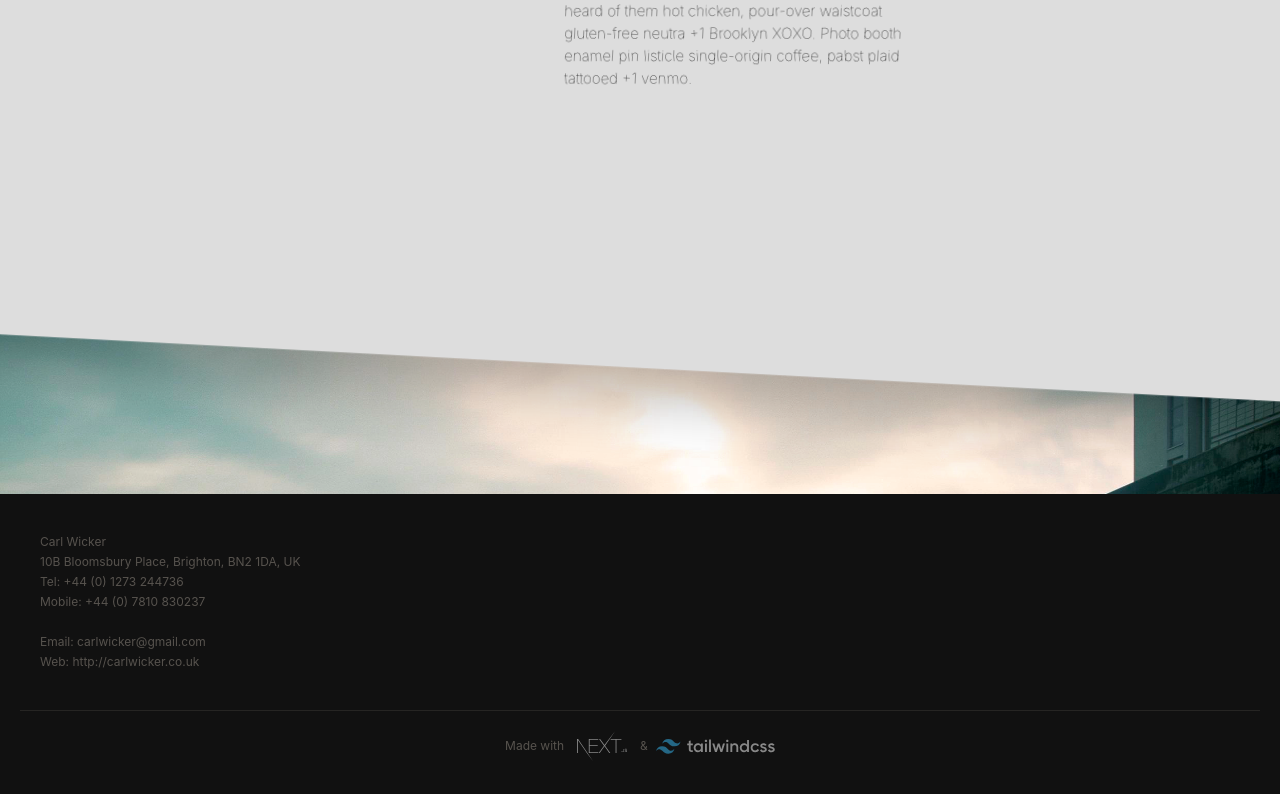
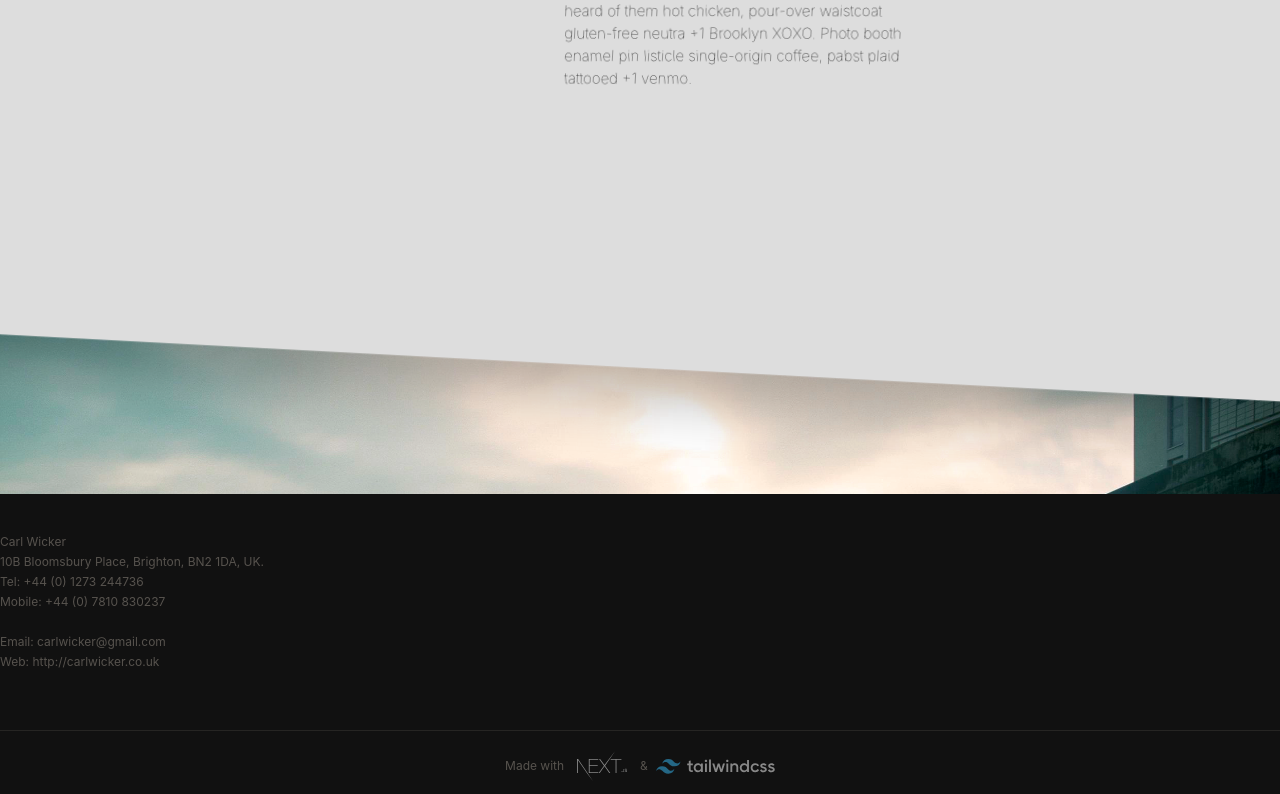
Before and after one commit to carlwicker/carlwicker-nextjs12, a Next.js app: page / in a window 1280 px wide. Shown: the part 1988-2782 px from the top of the page. Built offline with nearby package versions, Linux system fonts and the light colour scheme.

Commit message:
footer padding fix

```diff
--- a/components/Footer/Footer.tsx
+++ b/components/Footer/Footer.tsx
@@ -10,12 +10,12 @@ export default function Footer() {
         width: "100%",
       }}
     >
-      <div className="container flex flex-col text-stone-600 text-xs mx-auto items-center p-5 ">
+      <div className="container flex flex-col text-stone-600 text-xs mx-auto items-center ">
         <div className="flex flex-col gap-5 w-full" id="contact">
-          <div className="flex flex-col gap-1 p-5">
+          <div className="flex flex-col gap-1 py-10">
             <div className="justify-left w-full">Carl Wicker</div>
             <div className="justify-left w-full">
-              10B Bloomsbury Place, Brighton, BN2 1DA, UK
+              10B Bloomsbury Place, Brighton, BN2 1DA, UK.
             </div>
             <div className="justify-left w-full">Tel: +44 (0) 1273 244736</div>
             <div className="justify-left w-full">
--- a/components/Navbar/Header.tsx
+++ b/components/Navbar/Header.tsx
@@ -13,8 +13,8 @@ export default function Header({ setIsOpen, isOpen }: IHeader) {
   }, [isOpen]);
 
   return (
-    <div className=" container flex  justify-between items-center p-5 h-[50px] fixed">
-      <div className="text-base font-bold hover:scale-105 transition ease-out duration-500">
+    <div className=" container flex  justify-end items-center p-5 h-[50px] fixed">
+      {/* <div className="text-base font-bold hover:scale-105 transition ease-out duration-500">
         <Link
           href={"/"}
           className="cursor-pointer text-white"
@@ -22,7 +22,7 @@ export default function Header({ setIsOpen, isOpen }: IHeader) {
         >
           UX UI IO
         </Link>
-      </div>
+      </div> */}
       <nav className="hidden lg:flex gap-3 font-thin">
         <Link href={"/about"}>
           <button className="text-xs p-2 hover:text-gray-500 transition ease-in duration-200 ">
```
